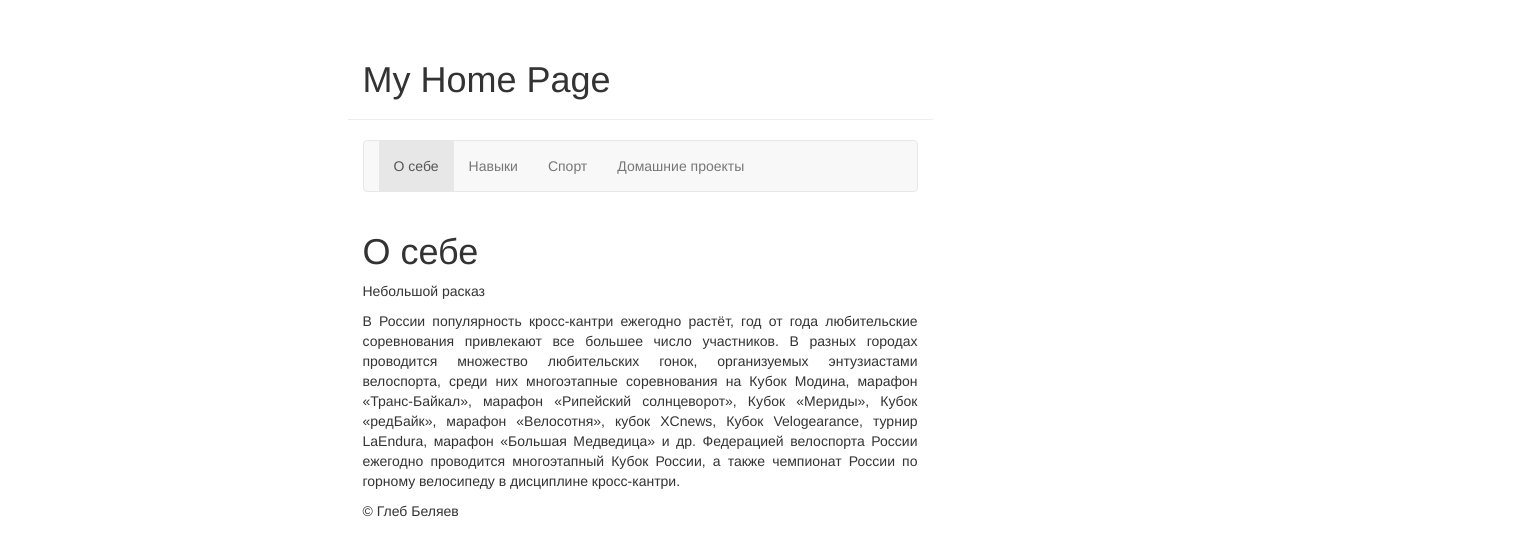
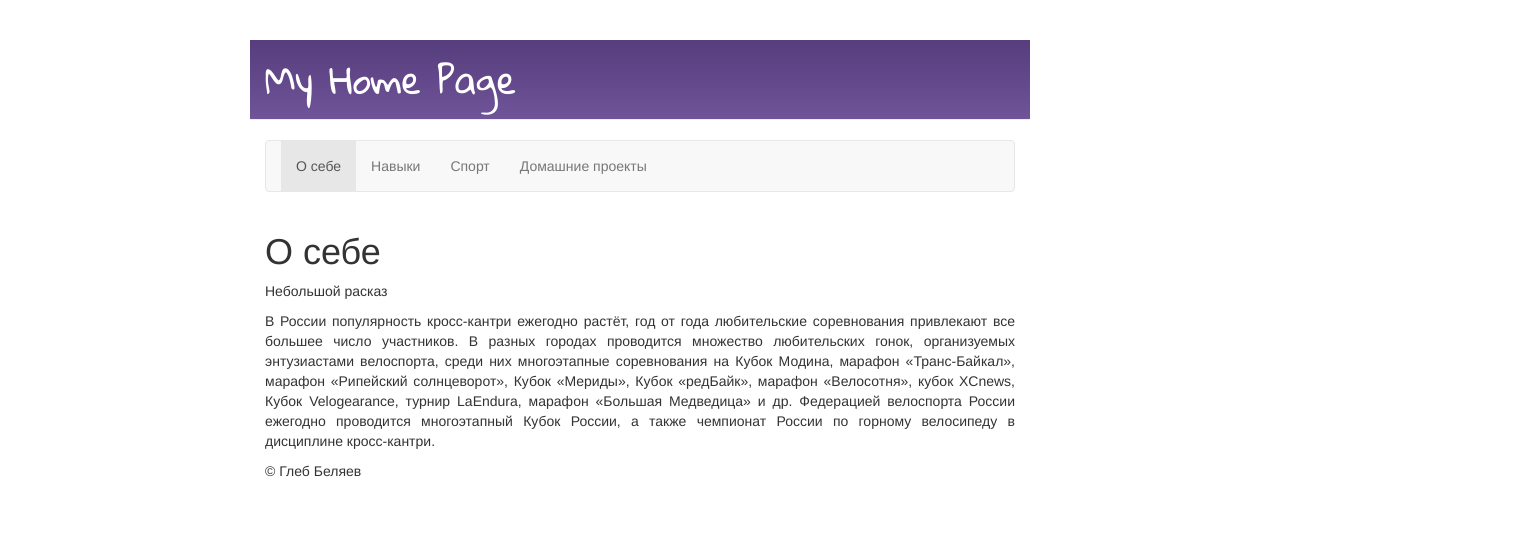
Before and after one commit to glebmtb/study_html_css, a plain HTML site: page myhomepage/index.html in a window 1280 px wide. Shown: the whole page, 1534 px wide, since content can reach past the window. Drawn offline with nearby package versions, Linux system fonts and the light colour scheme.

Commit message:
myhomepage change css

```diff
--- a/myhomepage/css/style.css
+++ b/myhomepage/css/style.css
@@ -3,6 +3,9 @@ body {
     /*background-image: url("../images/background.png");*/
 }
 
-#header{
-
+#header {
+    background-image: linear-gradient(to bottom, #563d7c 0, #6f5499 100%);
+    color: #fff;
+    background-repeat: repeat-x;
+    font-family: 'Gloria Hallelujah', cursive;
 }
--- a/myhomepage/index.html
+++ b/myhomepage/index.html
@@ -12,12 +12,12 @@
 <body>
     <div class="container">
         <div class="row">
-            <header id="header" class="col-md-6 col-md-offset-3 page-header">
+            <header id="header" class="col-md-8 col-md-offset-2 page-header">
                 <h1>My Home Page</h1>
             </header>
         </div>
         <div class="row">
-            <div class="col-md-6 col-md-offset-3">
+            <div class="col-md-8 col-md-offset-2">
                 <nav class="navbar navbar-default" role="navigation">
                     <div class="container">
                         <ul class="nav navbar-nav">
@@ -31,14 +31,14 @@
             </div>
         </div>
         <div class="row">
-            <section class="col-md-6 col-md-offset-3">
+            <section class="col-md-8 col-md-offset-2">
                 <h1>О себе</h1>
                 <p id="aboutme">Небольшой расказ</p>
                 <p class="text-justify">В России популярность кросс-кантри ежегодно растёт, год от года любительские соревнования привлекают все большее число участников. В разных городах проводится множество любительских гонок, организуемых энтузиастами велоспорта, среди них многоэтапные соревнования на Кубок Модина, марафон «Транс-Байкал», марафон «Рипейский солнцеворот», Кубок «Мериды», Кубок «редБайк», марафон «Велосотня», кубок XCnews, Кубок Velogearance, турнир LaEndura, марафон «Большая Медведица» и др. Федерацией велоспорта России ежегодно проводится многоэтапный Кубок России, а также чемпионат России по горному велосипеду в дисциплине кросс-кантри.</p>
             </section>
         </div>
         <div class="row">
-            <footer class="col-md-6 col-md-offset-3">
+            <footer class="col-md-8 col-md-offset-2">
                 &copy; Глеб Беляев
             </footer>
         </div>
```
Also changed, not shown: myhomepage/skills.html (+4 -4 lines).
